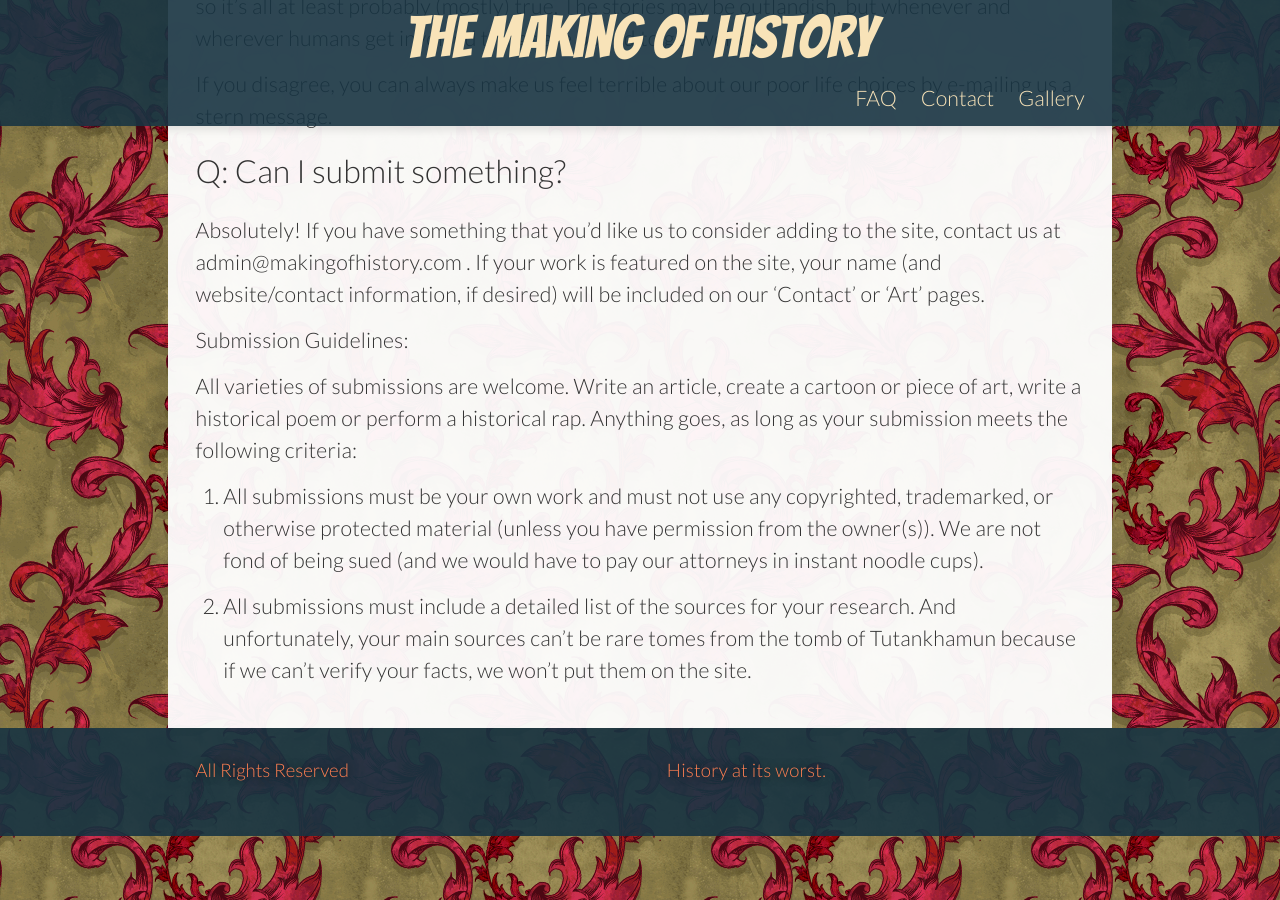
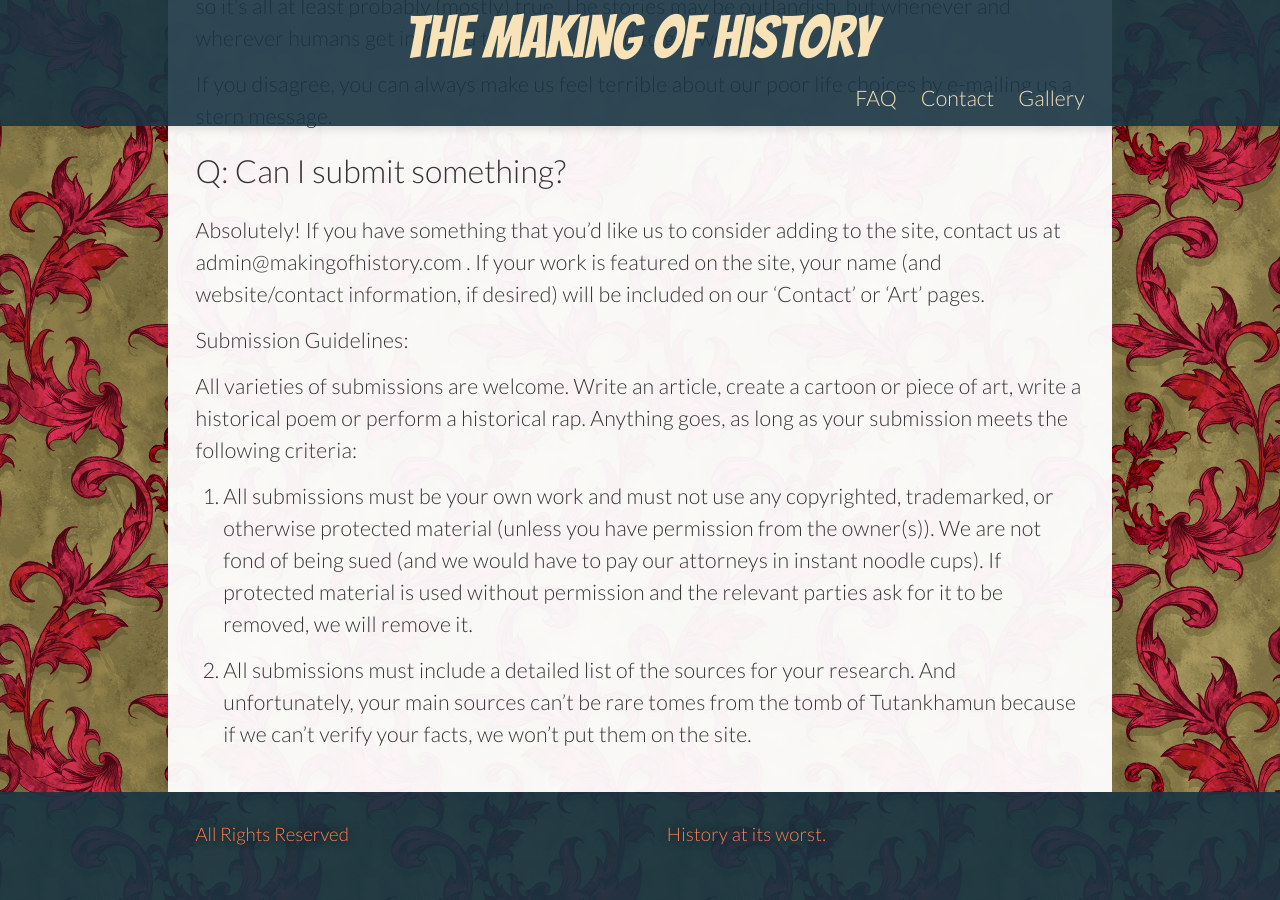
Before and after one commit to benadamstyles/making-of-history, a Jekyll site: the page built from FAQ.md, in a window 1280 px wide and 900 px high, scrolled down 747 px. Built offline with Jekyll 4.4.1, drawn with Linux system fonts in a browser that asks for light colours; some web fonts are replaced.

Commit message:
Updated FAQ.md

```diff
--- a/FAQ.md
+++ b/FAQ.md
@@ -5,6 +5,7 @@
 weight: 1
 published: true
 ---
+
 
 
 ## Q: There are a lot of weird stories on this site. Are all of them are true?
@@ -29,6 +30,6 @@
 
 All varieties of submissions are welcome. Write an article, create a cartoon or piece of art, write a historical poem or perform a historical rap. Anything goes, as long as your submission meets the following criteria:
 
-1. All submissions must be your own work and must not use any copyrighted, trademarked, or otherwise protected material (unless you have permission from the owner(s)). We are not fond of being sued (and we would have to pay our attorneys in instant noodle cups).
+1. All submissions must be your own work and must not use any copyrighted, trademarked, or otherwise protected material (unless you have permission from the owner(s)). We are not fond of being sued (and we would have to pay our attorneys in instant noodle cups). If protected material is used without permission and the relevant parties ask for it to be removed, we will remove it.
 
 2. All submissions must include a detailed list of the sources for your research. And unfortunately, your main sources can't be rare tomes from the tomb of Tutankhamun because if we can’t verify your facts, we won’t put them on the site.
```
